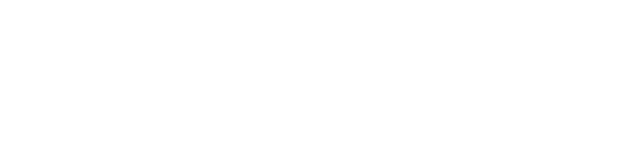
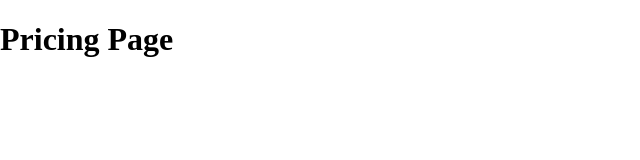
Before and after one commit to zahooray/pricing-page-design, a website: page index.html in a window 1280 px wide. Shown: the whole page, without its empty margins (0-640 px from the left). Drawn offline with Linux system fonts and the light colour scheme.

Commit message:
Add initial styles for body element in CSS and SCSS files

```diff
--- a/index.html
+++ b/index.html
@@ -9,7 +9,9 @@
 </head>
 
 <body>
-
+    <main>
+        <h1>Pricing Page</h1>
+    </main>
 </body>
 
 </html>
--- a/styles.scss
+++ b/styles.scss
@@ -0,0 +1,4 @@
+body {
+  margin: 0;
+  padding: 0;
+}
```
Also changed, not shown: css/styles.css.
